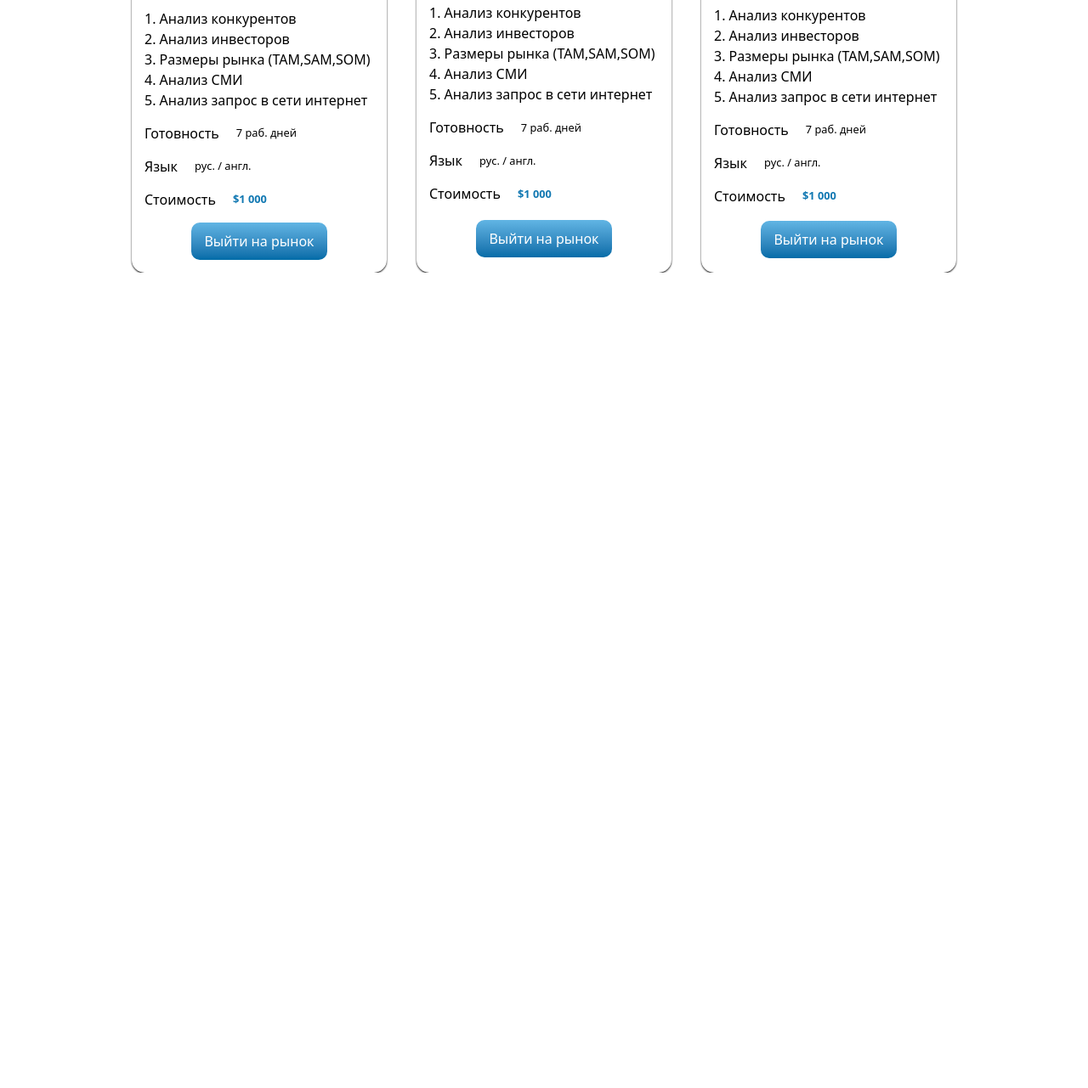
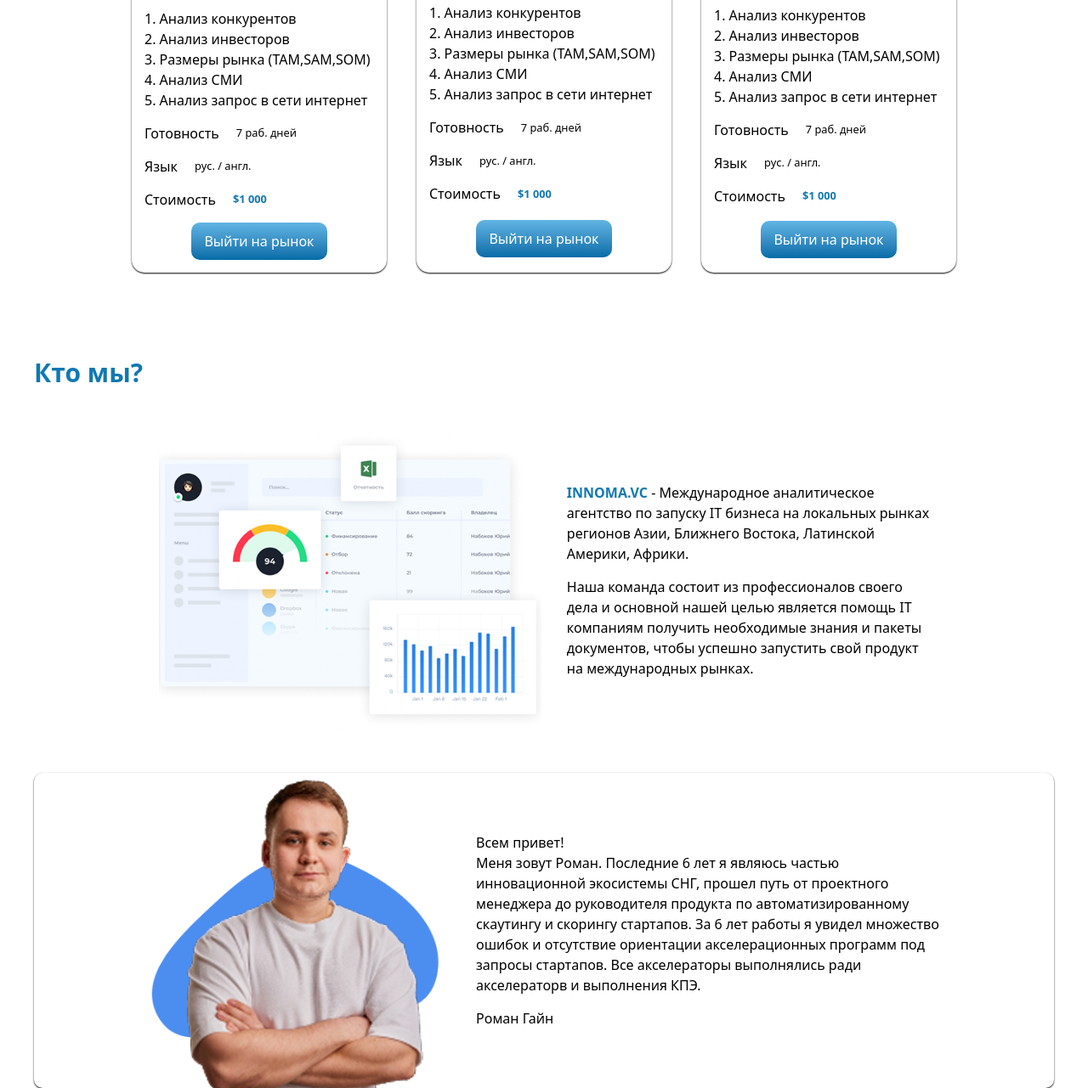
Before and after one commit to JurabekSayfiddinov/Innoma.vc-project, a website: page index.html in a window 1280 px wide. Shown: the part 6508-7789 px from the top of the page at 85% size. Before the commit the page ends 6829 px from the top, so only its background shows below. Drawn offline with Linux system fonts and the light colour scheme.

Commit message:
section - about INNOMA.vc

```diff
--- a/index.html
+++ b/index.html
@@ -326,6 +326,25 @@
                         </div>
                      </div>
                 </section>
+                <section class="mt-[100px]">
+                     <p class="text-3xl text-[#1178B2] font-bold lg:text-start text-center">Кто мы?</p>
+                     <div class="flex justify-center gap-[30px] items-center mt-[50px] lg:flex-row flex-col">
+                        <img class="lg:w-[450px] w-[300px] md:w-[450px]" src="./image/Снимок экрана 2022-11-14 в 5.45 1.png" alt="">
+                        <div class="flex flex-col gap-[15px]">
+                            <p><span class="text-[#1178B2] font-bold">INNOMA.VC </span> -  Международное аналитическое <br> агентство по запуску IT бизнеса на локальных рынках <br> регионов Азии, Ближнего Востока, Латинской <br> Америки, Африки.</p>
+                            <p>Наша команда состоит из профессионалов своего <br> дела и основной нашей целью является помощь IT <br> компаниям получить необходимые знания и пакеты <br> документов, чтобы успешно запустить свой продукт <br> на международных рынках. </p>
+                        </div>
+                     </div>
+                       <div class="flex justify-center gap-[35px] items-center mt-[50px] shadow-black shadow-xs rounded-[10px] lg:flex-row flex-col">
+                        <img class="lg:w-[350px]" src="./image/Group 841.png" alt="">
+                        <div class="flex flex-col gap-[15px]">
+                            <p>Всем привет! <br> Меня зовут Роман. Последние 6 лет я являюсь частью <br>
+инновационной экосистемы СНГ,  прошел путь от проектного <br>
+менеджера до руководителя продукта по автоматизированному <br> скаутингу и скорингу стартапов. За 6 лет работы я увидел  множество <br> ошибок и отсутствие ориентации акселерационных программ под <br> запросы стартапов. Все акселераторы выполнялись ради <br> акселераторв и выполнения КПЭ. </p>
+                         <p>Роман Гайн</p>
+                     </div>
+                     </div>
+                </section>
      </main>
 </body>
 </html>
```
Also changed, not shown: README.md, image/Group 841.png (added), image/Снимок экрана 2022-11-14 в 5.45 1.png (added), src/output.css.
